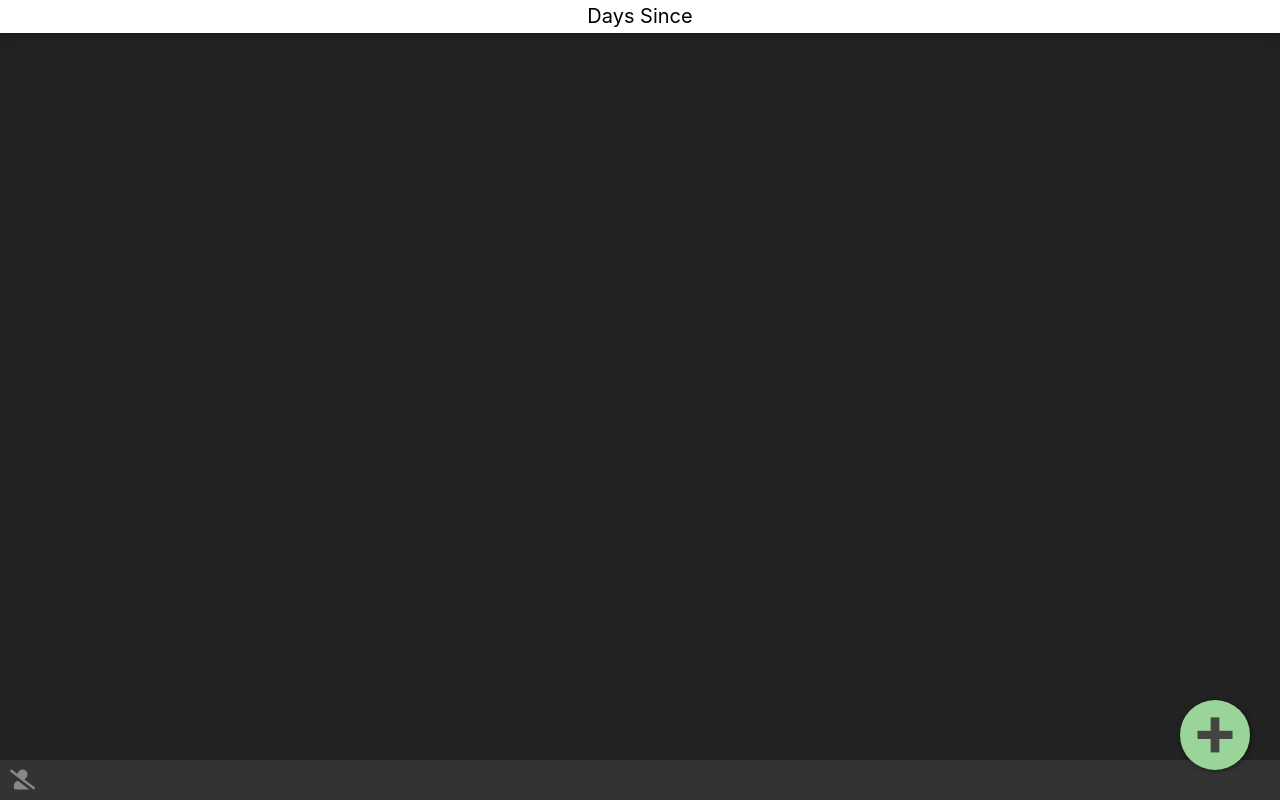
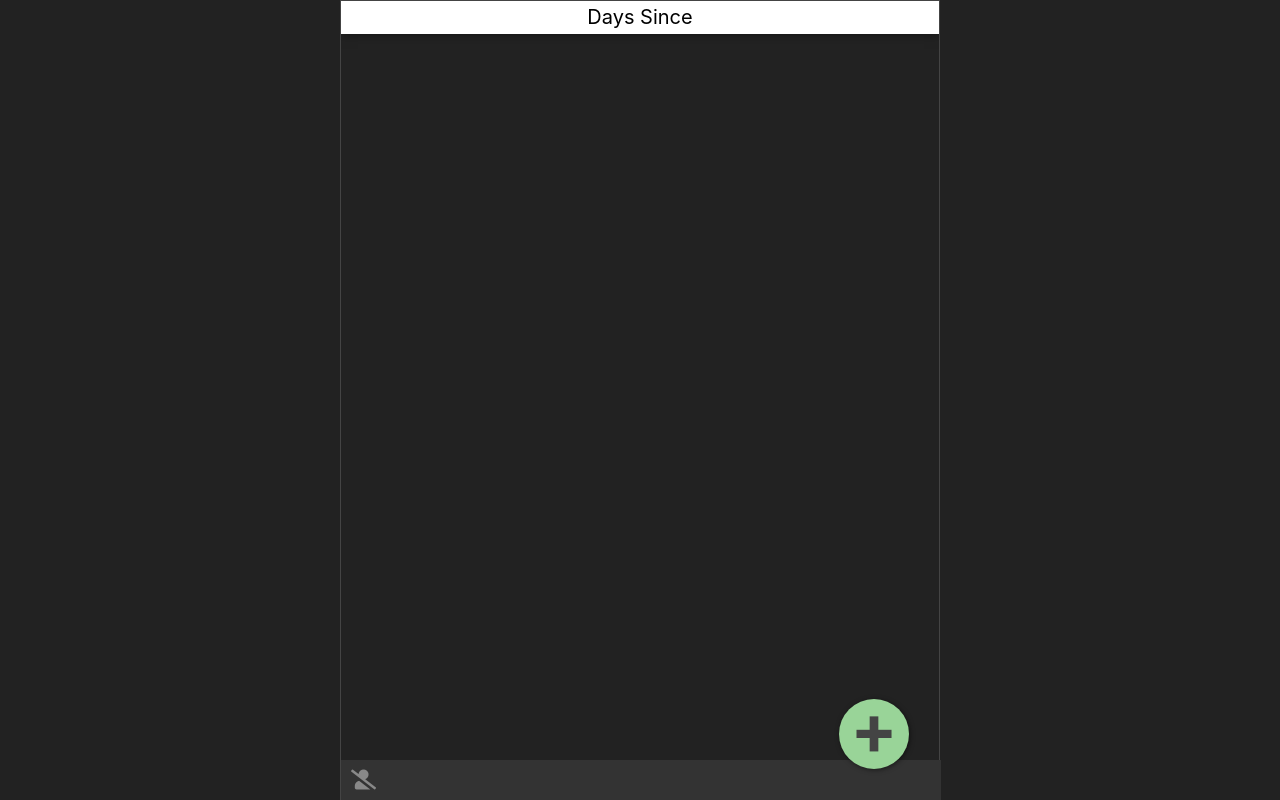
Before and after one commit to royhersh/dayssince, a React (Create React App) app in the folder client/: page / in a window 1280 px wide. Built offline with nearby package versions, Linux system fonts and the light colour scheme.

Commit message:
styling for desktop

```diff
--- a/client/src/sass/abstracts/_mixins.scss
+++ b/client/src/sass/abstracts/_mixins.scss
@@ -0,0 +1,27 @@
+@mixin respond($breakpoint) {
+  @if $breakpoint == phone {
+    @media only screen and (max-width: 37.5em) {
+      @content;
+    } //600px
+  }
+  @if $breakpoint == tab-port {
+    @media only screen and (max-width: 56.25em) {
+      @content;
+    } //900px
+  }
+  @if $breakpoint == tab-land {
+    @media only screen and (max-width: 75em) {
+      @content;
+    } //1200px
+  }
+  @if $breakpoint == big-desktop {
+    @media only screen and (min-width: 112.5em) {
+      @content;
+    } //1800
+  }
+  @if $breakpoint == desktop {
+    @media only screen and (min-width: 37.5em) {
+      @content;
+    } //1800
+  }
+}
--- a/client/src/sass/components/_addButton.scss
+++ b/client/src/sass/components/_addButton.scss
@@ -1,8 +1,8 @@
 .add-button {
-  position:fixed;
+  position: fixed;
   background-color: $color-primary-accent;
   color: $color-secondary-light;
-  width:7rem;
+  width: 7rem;
   height: 7rem;
   z-index: 1;
   // right: 45%;
@@ -13,12 +13,15 @@
   font-size: 7rem;
   font-weight: bold;
   // display:flex;
-  text-align:center;
+  text-align: center;
   line-height: 0.85;
-  box-shadow: 1px 1px 5px 0px rgba(0,0,0,0.5);
-
+  box-shadow: 1px 1px 5px 0px rgba(0, 0, 0, 0.5);
 
   &:hover {
     //animation: movePlus .7s ease-out;
   }
+
+  @include respond(desktop) {
+    position: absolute;
+  }
 }
--- a/client/src/sass/layout/_layout.scss
+++ b/client/src/sass/layout/_layout.scss
@@ -4,7 +4,13 @@
   width: 100vw;
   height: 100vh;
   overflow: hidden;
-  // position: relative;
+  position: relative;
+
+  @include respond(desktop) {
+    width: 600px;
+    margin: 0 auto;
+    border: 1px solid #444;
+  }
 }
 
 .header {
@@ -38,4 +44,9 @@
     font-size: 2rem;
     margin-left: 1rem;
   }
+
+  @include respond(desktop) {
+    width: 600px;
+    margin: 0 auto;
+  }
 }
--- a/client/src/sass/main.scss
+++ b/client/src/sass/main.scss
@@ -1,5 +1,5 @@
-
 @import 'abstracts/variables';
+@import 'abstracts/mixins';
 @import 'base/base';
 @import 'base/buttons';
 @import 'layout/layout';
```
